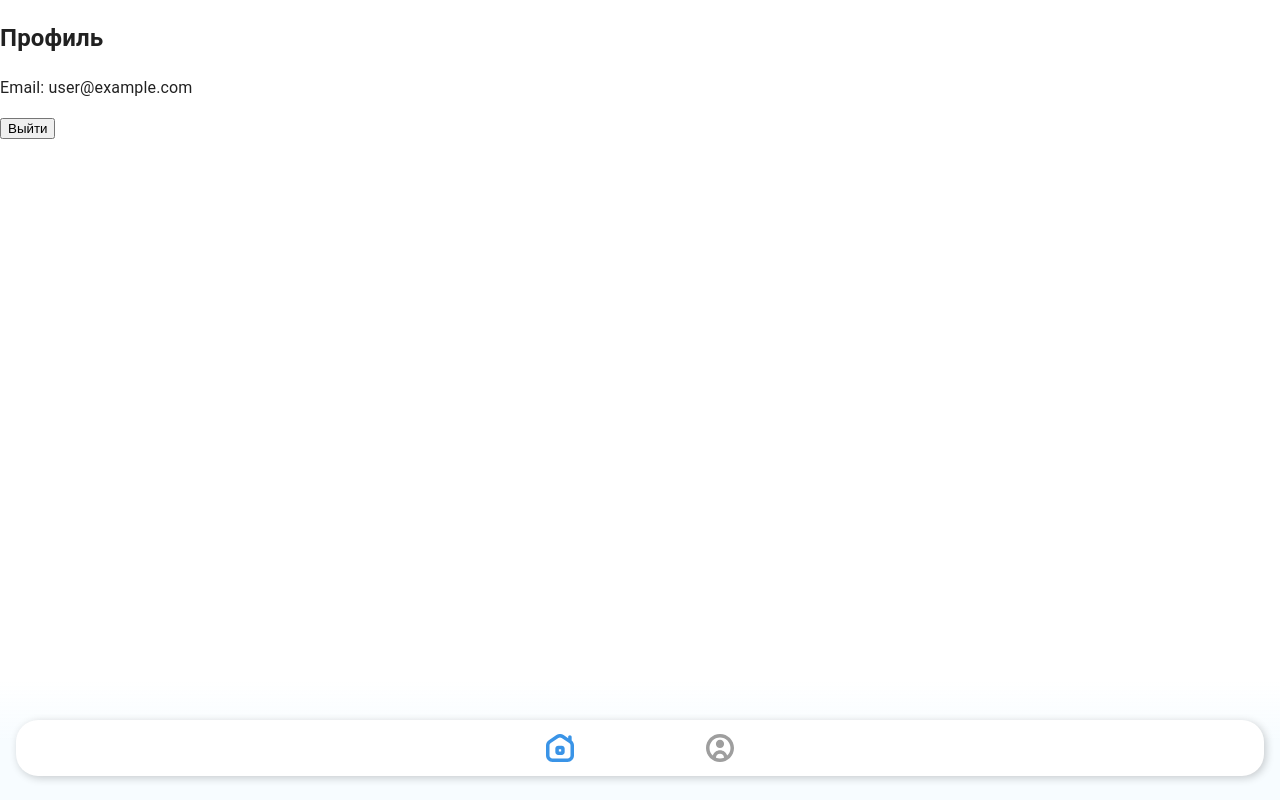
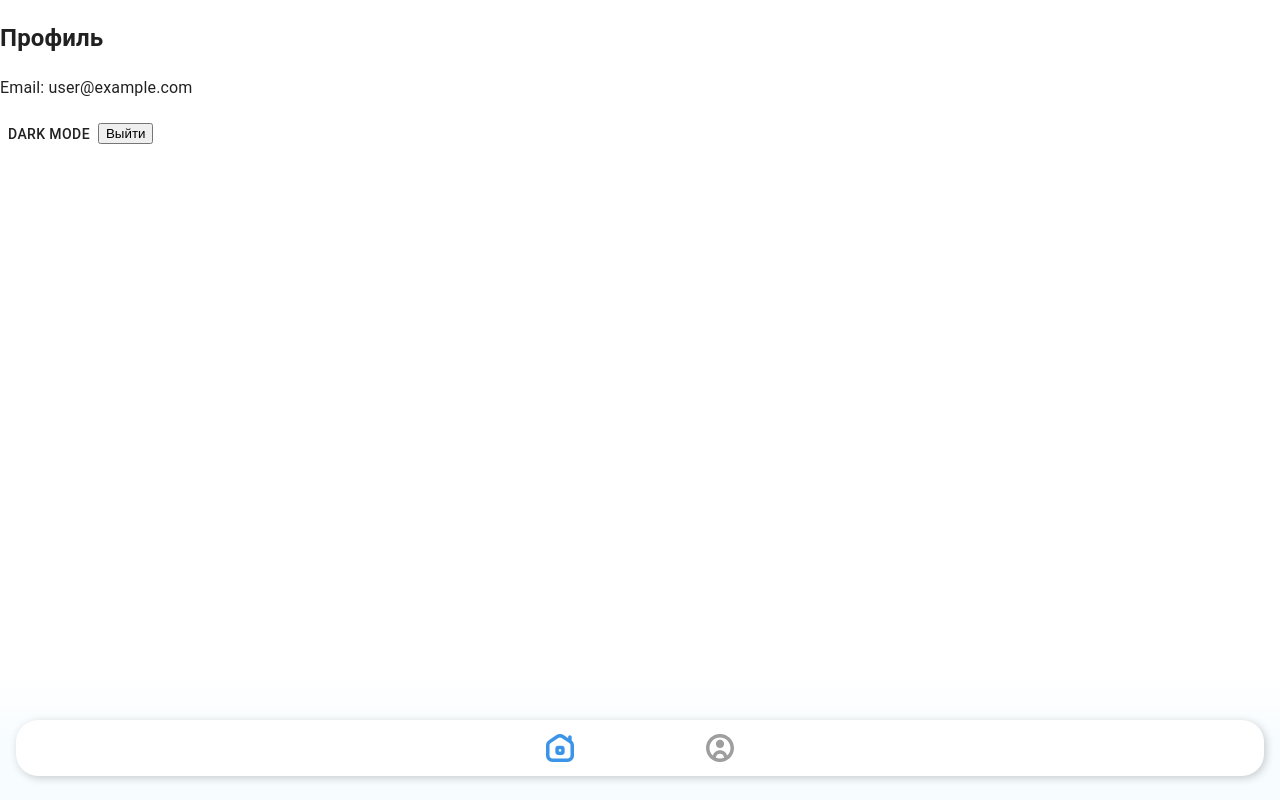
Before and after one commit to alinakassym/mvp-app-kz, a React (Create React App) app: page /profile in a window 1280 px wide. Built offline with nearby package versions, Linux system fonts and the light colour scheme; no server answers; sample sign-in values are in the browser's storage.

Commit message:
feat: add change theme btn

```diff
--- a/src/pages/ProfilePage.js
+++ b/src/pages/ProfilePage.js
@@ -1,7 +1,10 @@
+import {Button} from "@mui/material"
 import {useNavigate} from "react-router-dom"
 import {useAuth} from "../context/AuthContext"
+import {useTheme} from "../context/ThemeContext"
 
 function ProfilePage() {
+  const {mode, toggleTheme} = useTheme()
   const {user, logout} = useAuth()
   const navigate = useNavigate()
 
@@ -15,7 +18,9 @@ function ProfilePage() {
     <div>
       <h2>Профиль</h2>
       <p>Email: {user?.email}</p>
-
+      <Button color="inherit" onClick={toggleTheme}>
+        {mode === "light" ? "Dark Mode" : "Light Mode"}
+      </Button>
       <button onClick={handleLogout}>Выйти</button>
     </div>
   )
```
